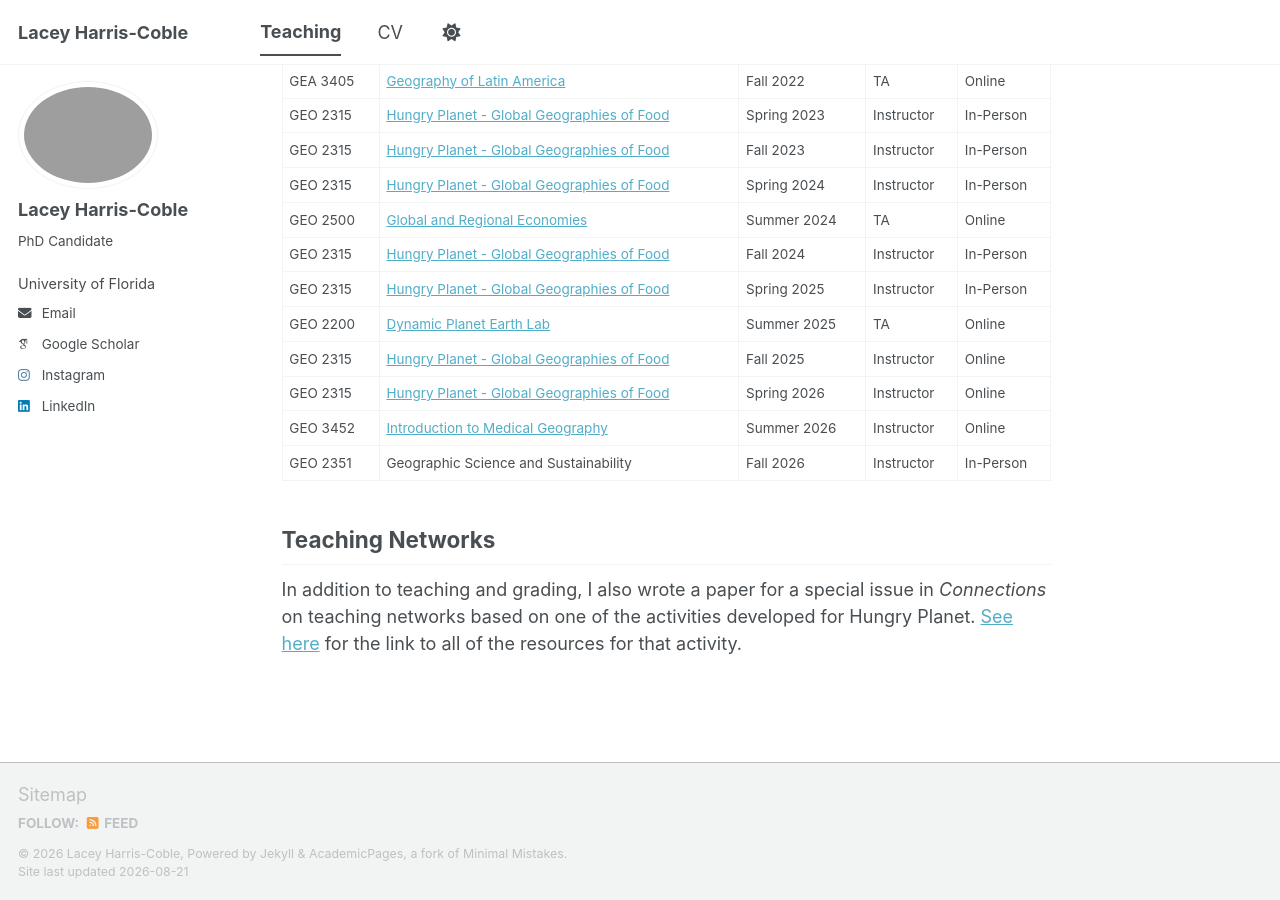
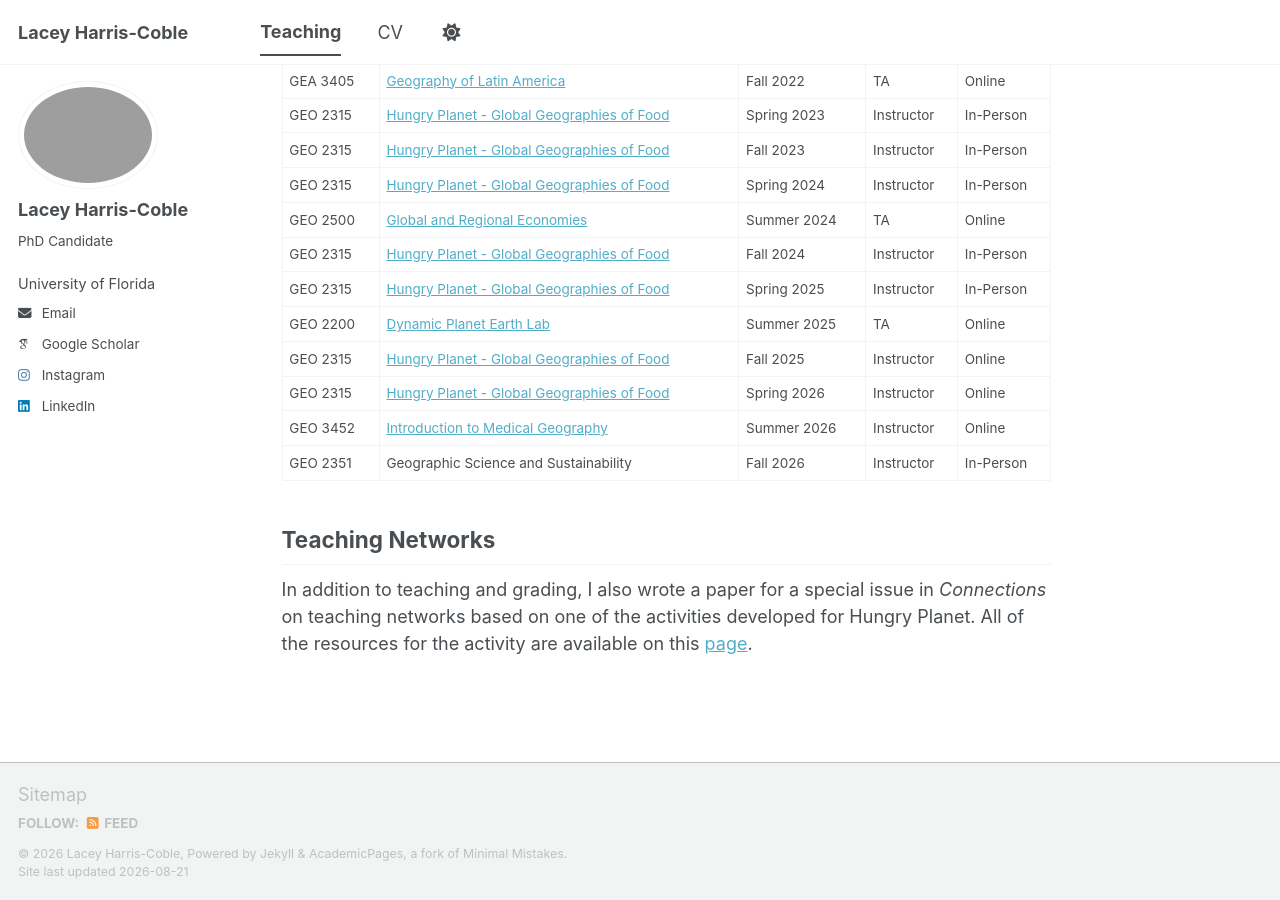
Before and after one commit to lharriscoble/lharriscoble.github.io, a Jekyll site: the page built from _pages/teaching.md, in a window 1280 px wide and 900 px high, scrolled down 369 px. Built offline with Jekyll 4.4.1, drawn with Linux system fonts in a browser that asks for light colours; some web fonts are replaced; a script bundle is joined from its source files by our own code; library files that are not in the unit come from our copies.

Commit message:
Update teaching.md

```diff
--- a/_pages/teaching.md
+++ b/_pages/teaching.md
@@ -30,4 +30,4 @@ Click on a course below to see the syllabus and course evaluations.
 
 
 ## Teaching Networks
-In addition to teaching and grading, I also wrote a paper for a special issue in *Connections* on teaching networks based on one of the activities developed for Hungry Planet. [See here](/teaching/network_activity) for the link to all of the resources for that activity.
+In addition to teaching and grading, I also wrote a paper for a special issue in *Connections* on teaching networks based on one of the activities developed for Hungry Planet. All of the resources for the activity are available on this [page](/teaching/network_activity).
```
